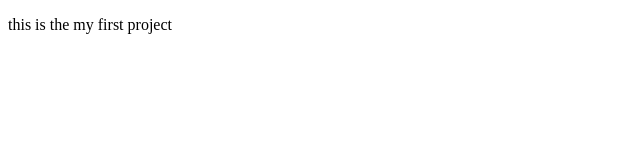
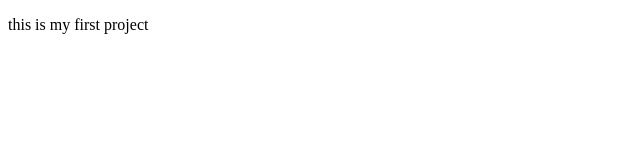
Before and after one commit to CoderAbhiPandey/heroSection, a plain HTML site: page index.html in a window 1280 px wide. Shown: the full height of the page, 0-640 px from the left. Drawn offline with Linux system fonts and the light colour scheme.

Commit message:
update: initial feature

```diff
--- a/index.html
+++ b/index.html
@@ -7,7 +7,7 @@
     <link rel="stylesheet" href="style.css">
 </head>
 <body>
-    <p>this is the my first project </p>
+    <p>this is my first project </p>
 
 </body>
 <script src="script.js" type="module">
```
